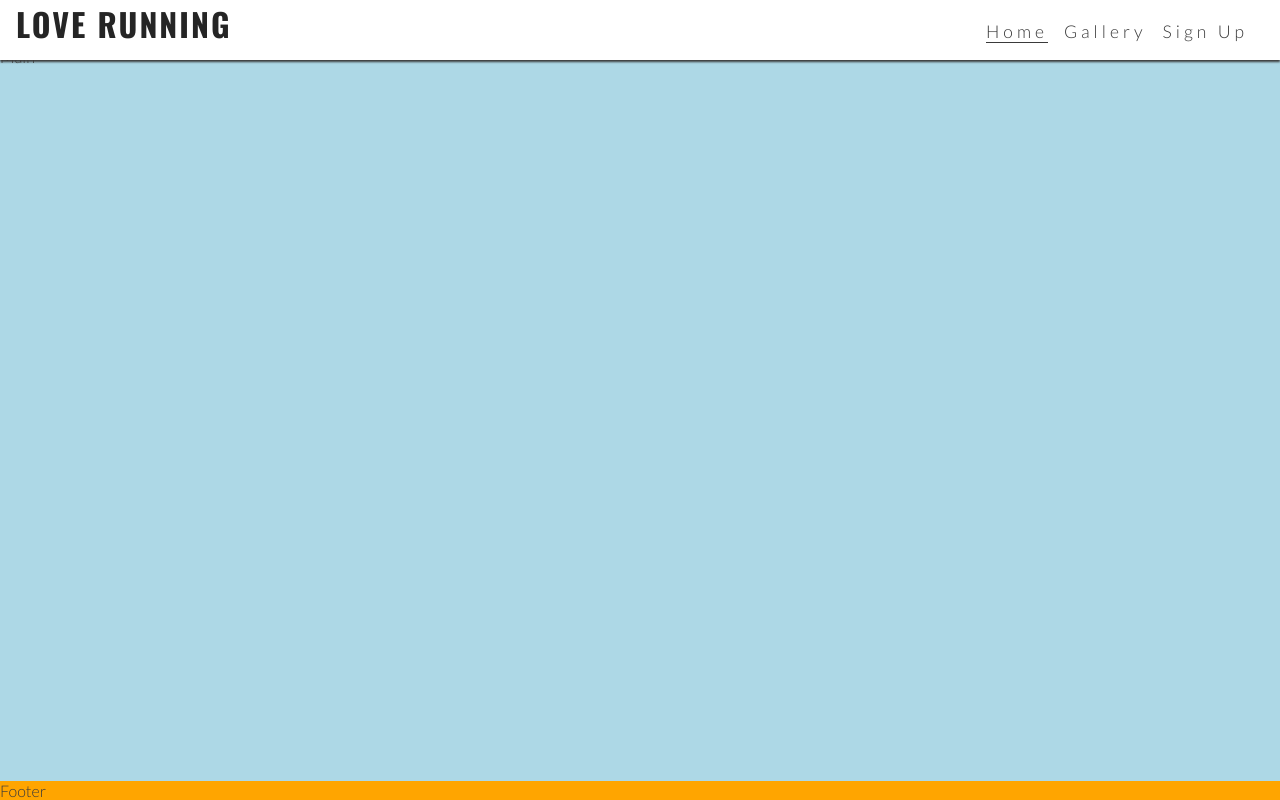
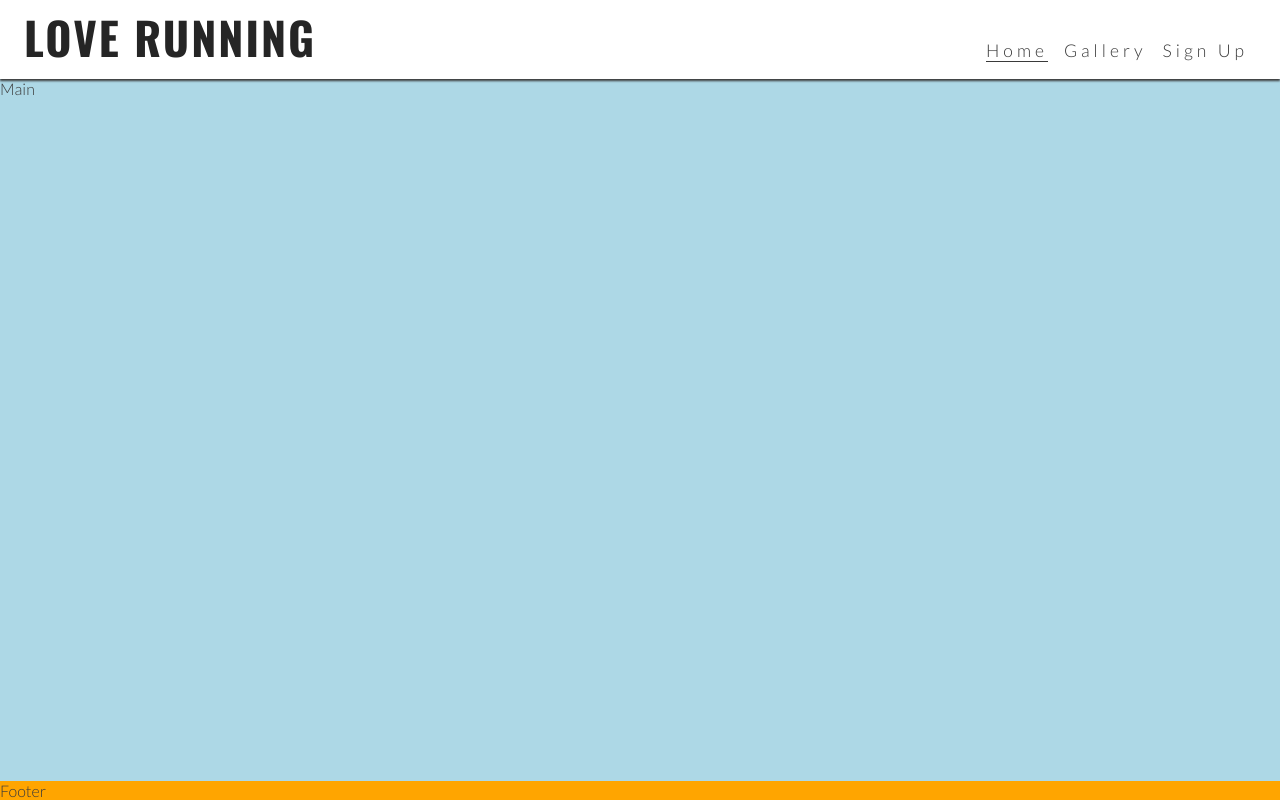
Before and after one commit to sjayawardena/love-running-walkthrough-project, a plain HTML site: page index.html in a window 1280 px wide. Drawn offline with nearby package versions, Linux system fonts and the light colour scheme.

Commit message:
moved down main content so header is not blocking it on tablet view

```diff
--- a/assets/css/style.css
+++ b/assets/css/style.css
@@ -118,4 +118,16 @@ footer {
     display: none;
 }
 
+#logo {
+    font-size: 280%;
+    line-height: 75px;;
+    margin: 0 0.5rem;
 }
+
+/* Main content */
+main {
+    /* Push main content down to accomdate larger header */
+    margin-top: 79px;
+}
+
+}
```
